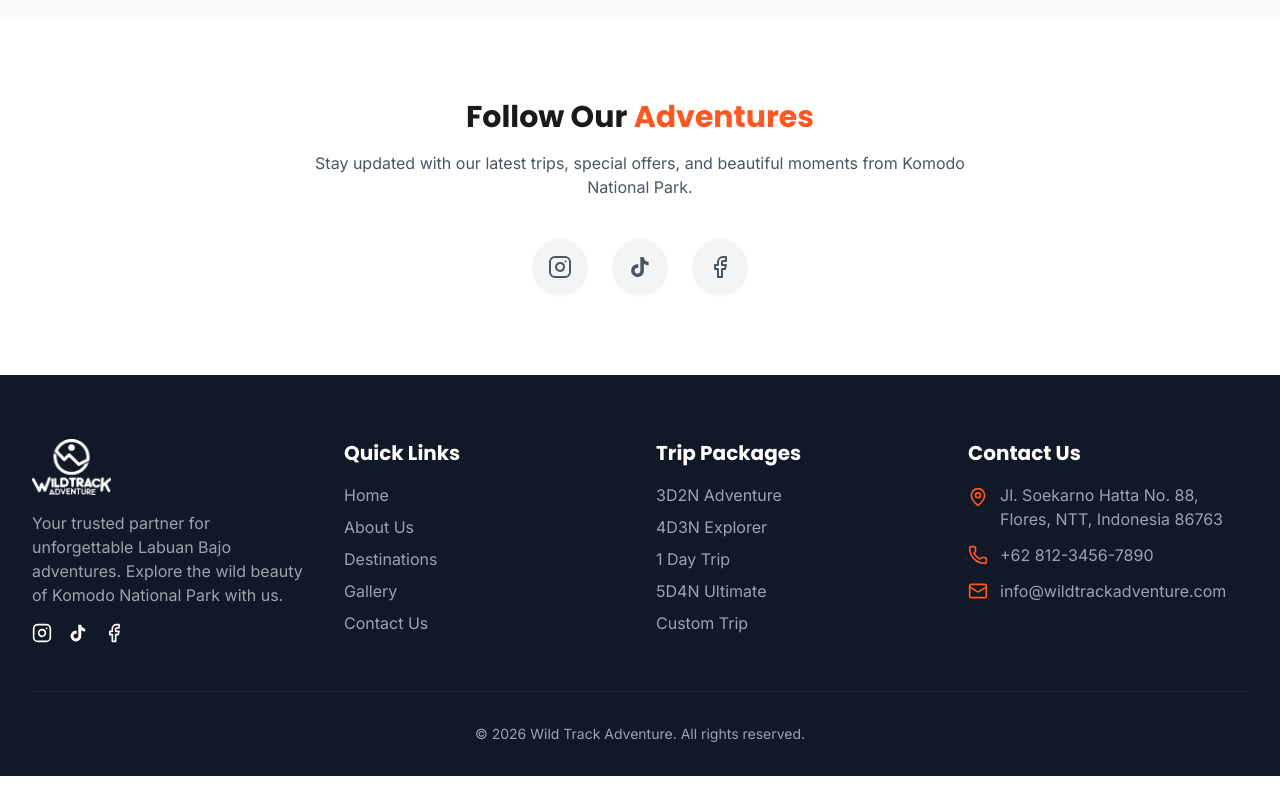
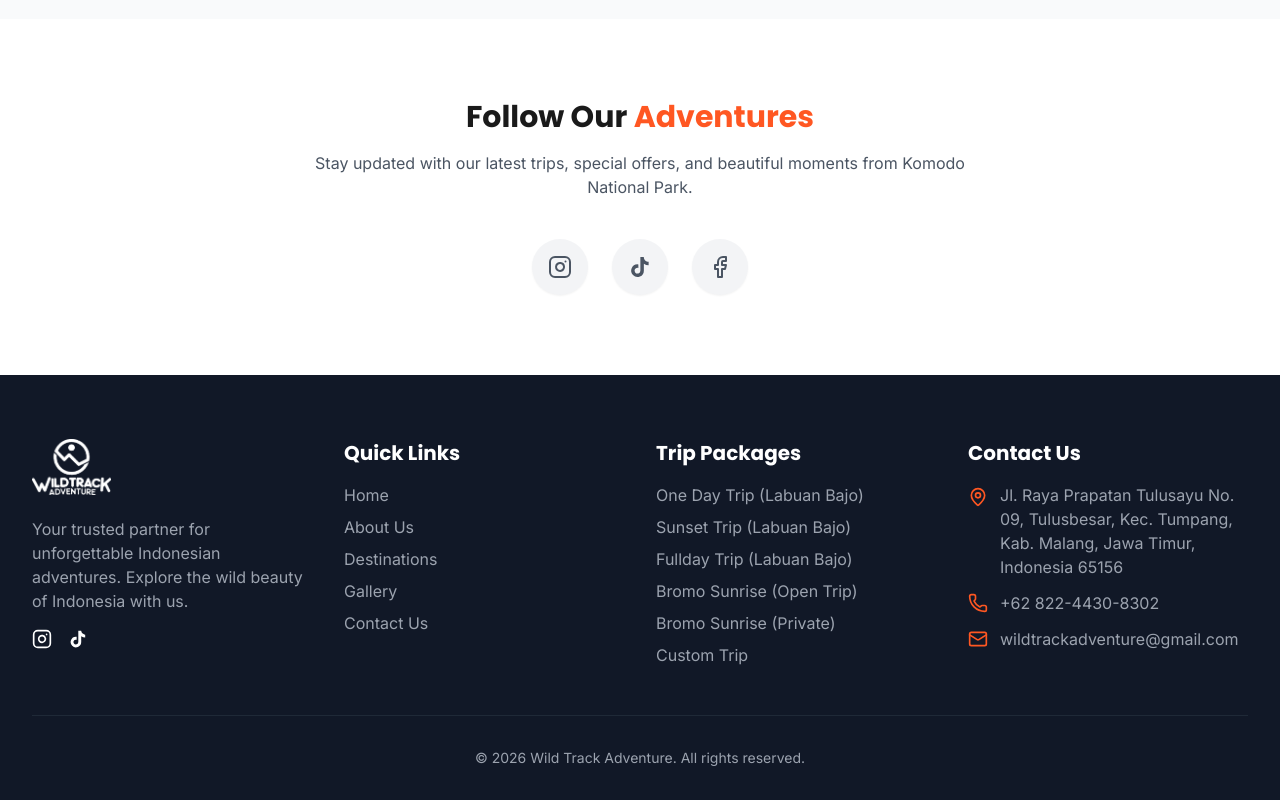
Before and after one commit to bafaqih/WildTrack, a React (Vite) app in the folder frontend/: page /contact in a window 1280 px wide. Shown: the part 1143-1943 px from the top of the page. Before the commit the page ends 1919 px from the top, so only its background shows below. Built offline with nearby package versions, Linux system fonts and the light colour scheme.

Commit message:
update footer and navbar

```diff
--- a/frontend/src/components/layout/Footer.jsx
+++ b/frontend/src/components/layout/Footer.jsx
@@ -1,9 +1,17 @@
-import { Link } from 'react-router-dom';
-import { Facebook, Instagram, Mail, Phone, MapPin } from 'lucide-react';
+import { Link, useLocation } from 'react-router-dom';
+import { Instagram, Mail, Phone, MapPin } from 'lucide-react';
 import logo from '@/assets/images/wt-white.png';
 
 const Footer = () => {
     const currentYear = new Date().getFullYear();
+    const location = useLocation();
+
+    const handleLogoClick = (e) => {
+        if (location.pathname === '/') {
+            e.preventDefault();
+            window.scrollTo({ top: 0, behavior: 'smooth' });
+        }
+    };
 
     return (
         <footer className="bg-gray-900 text-white pt-16 pb-8">
@@ -11,18 +19,20 @@ const Footer = () => {
                 <div className="grid grid-cols-1 md:grid-cols-2 lg:grid-cols-4 gap-8 mb-12">
                     {/* Company Info */}
                     <div>
-                        <img
-                            src={logo}
-                            alt="Wild Track Adventure"
-                            className="h-14 w-auto mb-4 brightness-0 invert"
-                        />
+                        <Link to="/" onClick={handleLogoClick} className="inline-block">
+                            <img
+                                src={logo}
+                                alt="Wild Track Adventure"
+                                className="h-14 w-auto mb-4 brightness-0 invert"
+                            />
+                        </Link>
                         <p className="text-gray-400 mb-4">
-                            Your trusted partner for unforgettable Labuan Bajo adventures. Explore the wild beauty of Komodo National Park with us.
+                            Your trusted partner for unforgettable Indonesian adventures. Explore the wild beauty of Indonesia with us.
                         </p>
                         <div className="flex space-x-4">
 
                             <a
-                                href="https://instagram.com"
+                                href="https://instagram.com/wildtrack_adventure"
                                 target="_blank"
                                 rel="noopener noreferrer"
                                 className="hover:text-secondary transition-colors"
@@ -31,7 +41,7 @@ const Footer = () => {
                                 <Instagram className="w-5 h-5" />
                             </a>
                             <a
-                                href="https://tiktok.com"
+                                href="https://tiktok.com/@glampingcampmalang"
                                 target="_blank"
                                 rel="noopener noreferrer"
                                 className="hover:text-secondary transition-colors"
@@ -40,15 +50,6 @@ const Footer = () => {
                                 <svg viewBox="0 0 24 24" fill="currentColor" className="w-5 h-5">
                                     <path d="M19.59 6.69a4.83 4.83 0 0 1-3.77-4.25V2h-3.45v13.67a2.89 2.89 0 0 1-5.2 1.74 2.89 2.89 0 0 1 2.31-4.64 2.93 2.93 0 0 1 .88.13V9.4a6.84 6.84 0 0 0-1-.05A6.33 6.33 0 0 0 5 20.1a6.34 6.34 0 0 0 10.86-4.43v-7a8.16 8.16 0 0 0 4.77 1.52v-3.4a4.85 4.85 0 0 1-1-.1z" />
                                 </svg>
-                            </a>
-                            <a
-                                href="https://facebook.com"
-                                target="_blank"
-                                rel="noopener noreferrer"
-                                className="hover:text-secondary transition-colors"
-                                aria-label="Facebook"
-                            >
-                                <Facebook className="w-5 h-5" />
                             </a>
                         </div>
                     </div>
@@ -89,11 +90,36 @@ const Footer = () => {
                     <div>
                         <h3 className="text-xl font-display font-bold mb-4">Trip Packages</h3>
                         <ul className="space-y-2">
-                            <li className="text-gray-400">3D2N Adventure</li>
-                            <li className="text-gray-400">4D3N Explorer</li>
-                            <li className="text-gray-400">1 Day Trip</li>
-                            <li className="text-gray-400">5D4N Ultimate</li>
-                            <li className="text-gray-400">Custom Trip</li>
+                            <li>
+                                <Link to="/destinations" state={{ tripId: 'lb-1' }} className="text-gray-400 hover:text-secondary transition-colors">
+                                    One Day Trip (Labuan Bajo)
+                                </Link>
+                            </li>
+                            <li>
+                                <Link to="/destinations" state={{ tripId: 'lb-2' }} className="text-gray-400 hover:text-secondary transition-colors">
+                                    Sunset Trip (Labuan Bajo)
+                                </Link>
+                            </li>
+                            <li>
+                                <Link to="/destinations" state={{ tripId: 'lb-3' }} className="text-gray-400 hover:text-secondary transition-colors">
+                                    Fullday Trip (Labuan Bajo)
+                                </Link>
+                            </li>
+                            <li>
+                                <Link to="/destinations" state={{ tripId: 'br-1' }} className="text-gray-400 hover:text-secondary transition-colors">
+                                    Bromo Sunrise (Open Trip)
+                                </Link>
+                            </li>
+                            <li>
+                                <Link to="/destinations" state={{ tripId: 'br-2' }} className="text-gray-400 hover:text-secondary transition-colors">
+                                    Bromo Sunrise (Private)
+                                </Link>
+                            </li>
+                            <li>
+                                <Link to="/contact" className="text-gray-400 hover:text-secondary transition-colors">
+                                    Custom Trip
+                                </Link>
+                            </li>
                         </ul>
                     </div>
 
@@ -103,15 +129,15 @@ const Footer = () => {
                         <ul className="space-y-3">
                             <li className="flex items-start space-x-3 text-gray-400">
                                 <MapPin className="w-5 h-5 flex-shrink-0 mt-1 text-secondary" />
-                                <span>Jl. Soekarno Hatta No. 88, Flores, NTT, Indonesia 86763</span>
+                                <span>Jl. Raya Prapatan Tulusayu No. 09, Tulusbesar, Kec. Tumpang, Kab. Malang, Jawa Timur, Indonesia 65156</span>
                             </li>
                             <li className="flex items-center space-x-3 text-gray-400">
                                 <Phone className="w-5 h-5 text-secondary" />
-                                <span>+62 812-3456-7890</span>
+                                <span>+62 822-4430-8302</span>
                             </li>
                             <li className="flex items-center space-x-3 text-gray-400">
                                 <Mail className="w-5 h-5 text-secondary" />
-                                <span>info@wildtrackadventure.com</span>
+                                <span>wildtrackadventure@gmail.com</span>
                             </li>
                         </ul>
                     </div>
--- a/frontend/src/components/layout/Navbar.jsx
+++ b/frontend/src/components/layout/Navbar.jsx
@@ -69,7 +69,13 @@ const Navbar = () => {
                     <Link
                         to="/"
                         className="grid items-center"
-                        onClick={() => setIsMobileMenuOpen(false)}
+                        onClick={(e) => {
+                            setIsMobileMenuOpen(false);
+                            if (location.pathname === '/') {
+                                e.preventDefault();
+                                window.scrollTo({ top: 0, behavior: 'smooth' });
+                            }
+                        }}
                     >
                         {/* Mobile Icon White - visible when not scrolled */}
                         <img
@@ -114,6 +120,12 @@ const Navbar = () => {
                                             ? 'text-gray-800 hover:text-secondary'
                                             : 'text-white hover:text-secondary'
                                         }`}
+                                    onClick={(e) => {
+                                        if (link.path === '/' && location.pathname === '/') {
+                                            e.preventDefault();
+                                            window.scrollTo({ top: 0, behavior: 'smooth' });
+                                        }
+                                    }}
                                 >
                                     {link.name}
                                     {/* Underline */}
```
